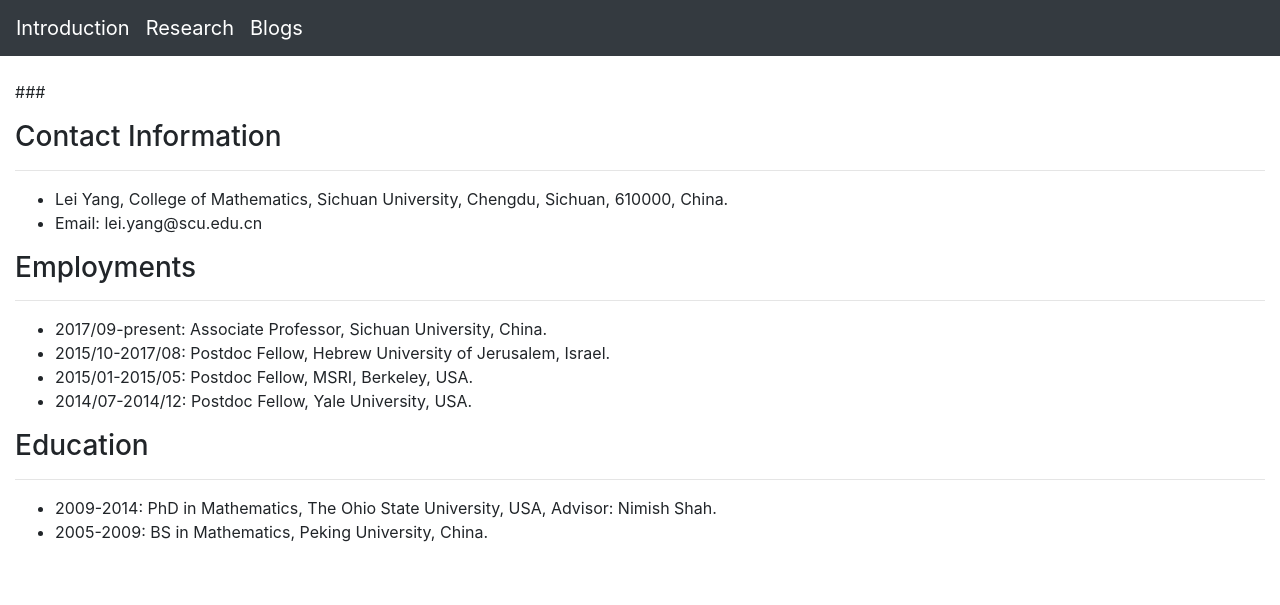
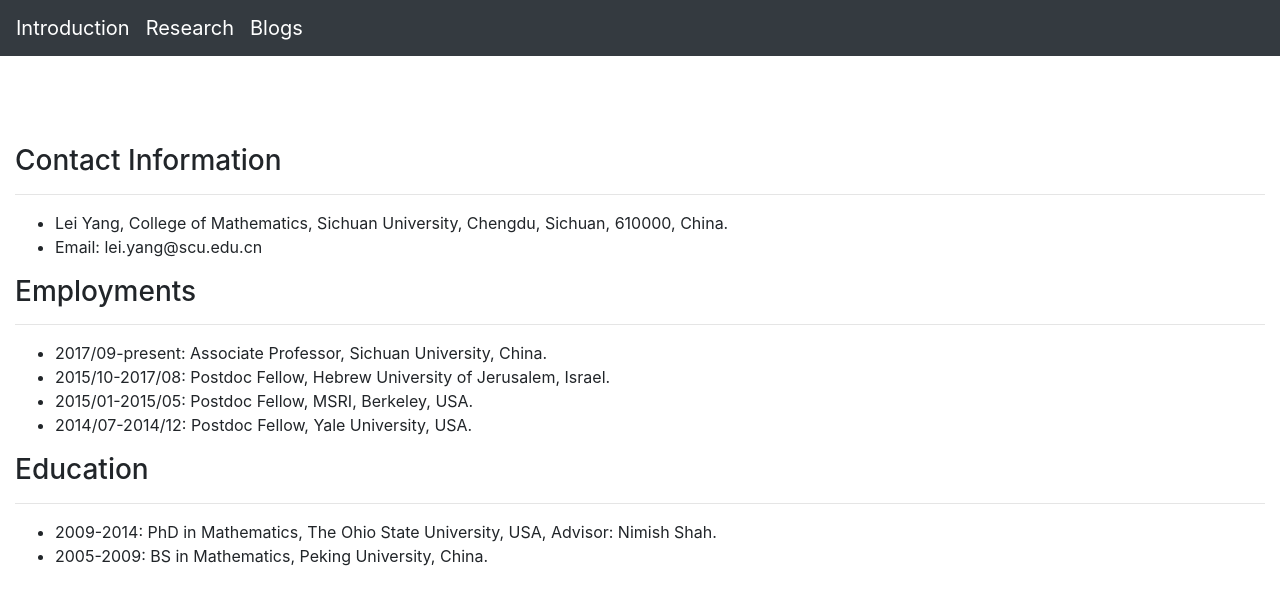
Before and after one commit to lively-cat-lover/lively-cat-lover.github.io, a Jekyll site: the page built from main-page.md, in a window 1280 px wide. Shown: the top 605 px of the page. Built offline with Jekyll 4.4.1, drawn with Linux system fonts in a browser that asks for light colours.

```diff
--- a/main-page.md
+++ b/main-page.md
@@ -4,7 +4,7 @@ title: Main Page
 permalink: /
 ---
 
-###
+<br/><br/>
 
 ### Contact Information
 ---
```
Also changed, not shown: index.md (+1 -1 lines).
